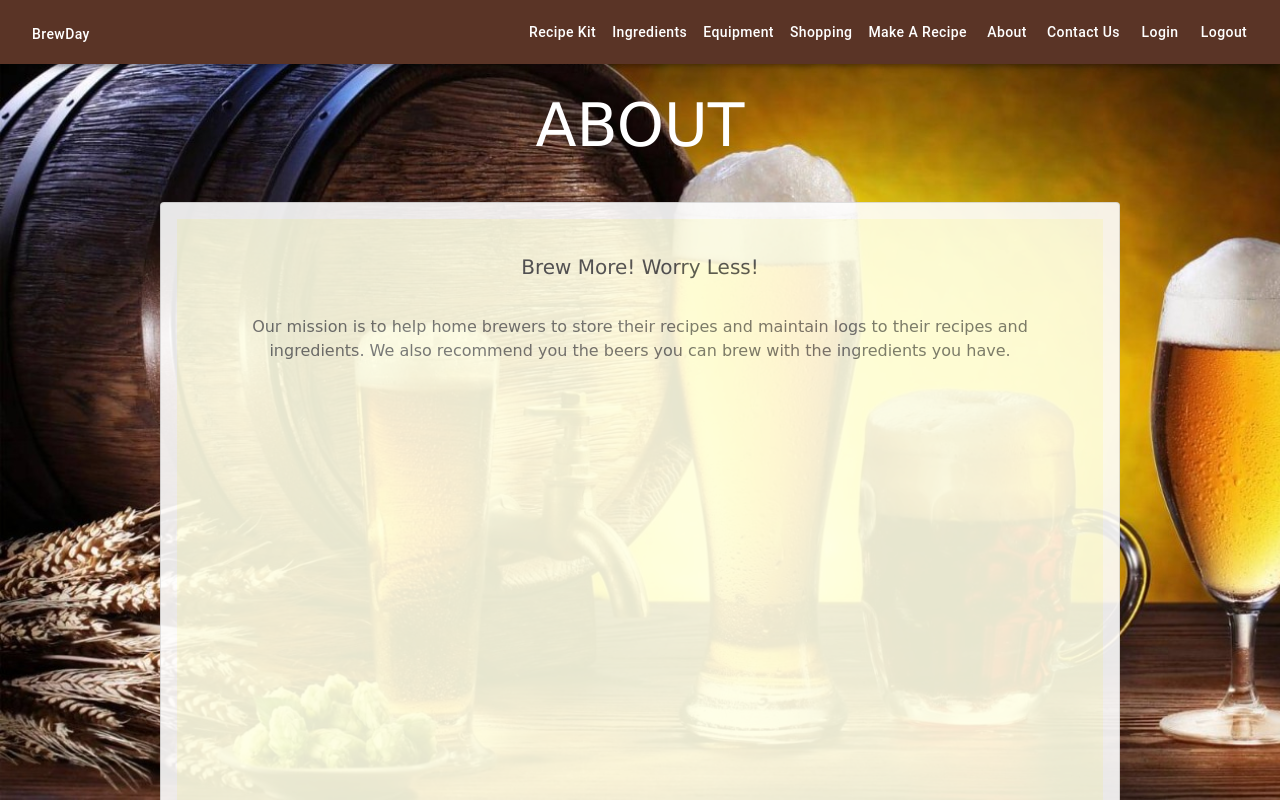
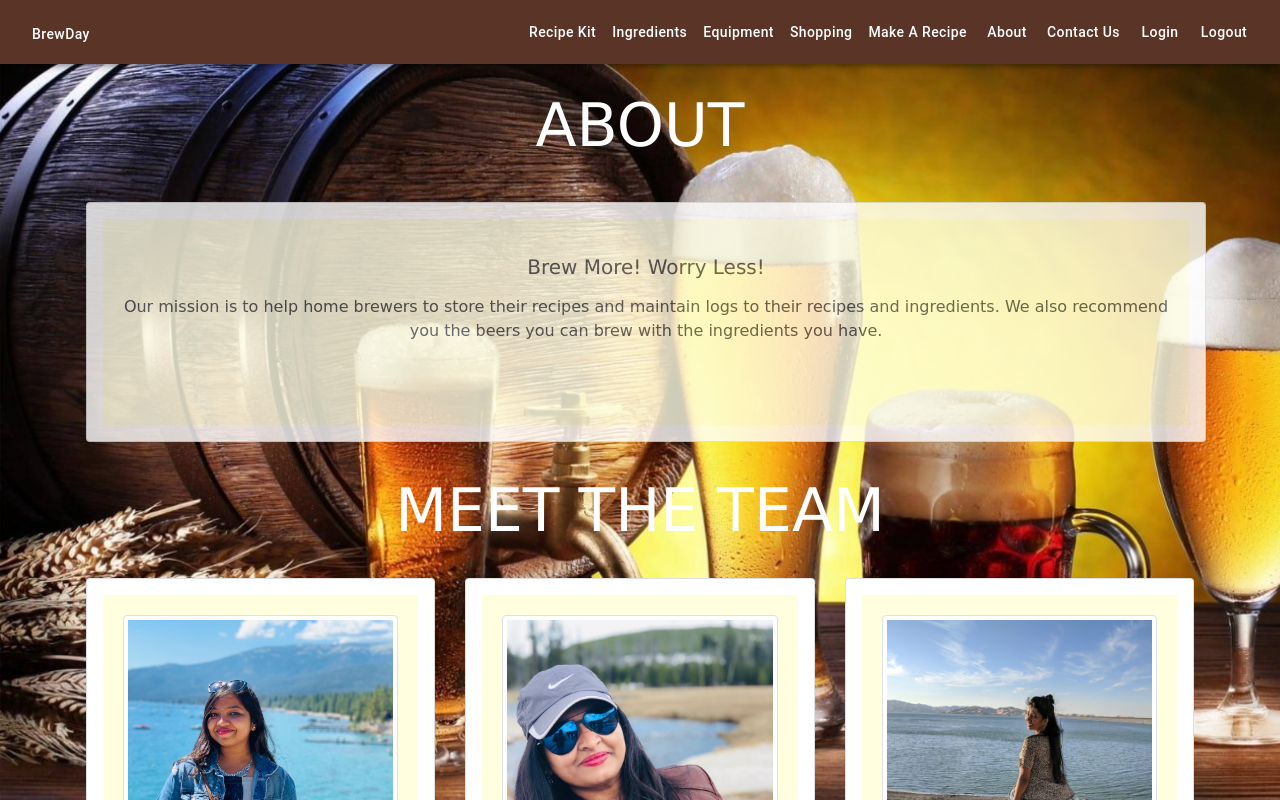
Before and after one commit to CS-27/SER517Fall2019_Group3, a React (Create React App) app in the folder my-app/: page /about in a window 1280 px wide. Shown: the top 800 px of the page. Built offline with nearby package versions, Linux system fonts and the light colour scheme; what google-maps-react would draw is missing.

Commit message:
modying css

```diff
--- a/my-app/src/components/About/About.css
+++ b/my-app/src/components/About/About.css
@@ -21,7 +21,7 @@
 }
 
 
-.cardMain{
+.cardMainOne{
     width: 70rem;
     height: 15rem;
     align-self: center;
@@ -43,7 +43,7 @@
 
 }
 
-.card-body{
+.card-body-one{
     font-family: "Comic Sans MS", cursive, sans-serif;
     text-align: center;
     margin: 1rem;
--- a/my-app/src/components/About/About.js
+++ b/my-app/src/components/About/About.js
@@ -19,10 +19,10 @@
         ABOUT
       </div>
      <Container>
-     <Card  className="cardMain">
-  <Card.Body>
+     <Card  className="cardMainOne">
+  <Card.Body className ="card-body-one">
     <Card.Title className="card-title">Brew More! Worry Less!</Card.Title>
-    <Card.Text className ="card-body">
+    <Card.Text >
        Our mission is to help home brewers to store their recipes and maintain logs to their recipes and ingredients.
        We also recommend you the beers you can brew with the ingredients you have.
     </Card.Text>
--- a/my-app/src/components/Signin/Signin.css
+++ b/my-app/src/components/Signin/Signin.css
@@ -3,7 +3,7 @@
   Last Modified:  Rishab Mantri
   Modified date:  October 10,2019
 */
-mainCard{
+.cardMainOne{
 
     width: 30rem;
     margin: 0 auto;
@@ -32,7 +32,7 @@
     outline: none;
 }
 
-.card-body{
+.card-body-one{
     font-family: "Comic Sans MS", cursive, sans-serif;
     text-align: center;
     margin: 1rem;
--- a/my-app/src/components/Signin/Signin.js
+++ b/my-app/src/components/Signin/Signin.js
@@ -83,8 +83,8 @@
     render() {
         return (
             <Container>
-            <Card  className="cardMain">
-         <Card.Body>
+            <Card  className="cardMainOne">
+         <Card.Body className = "card-body-one">
          <form>
                 <FormGroup controlId="email" bsSize="large">
                     <FormLabel>Username</FormLabel>
```
